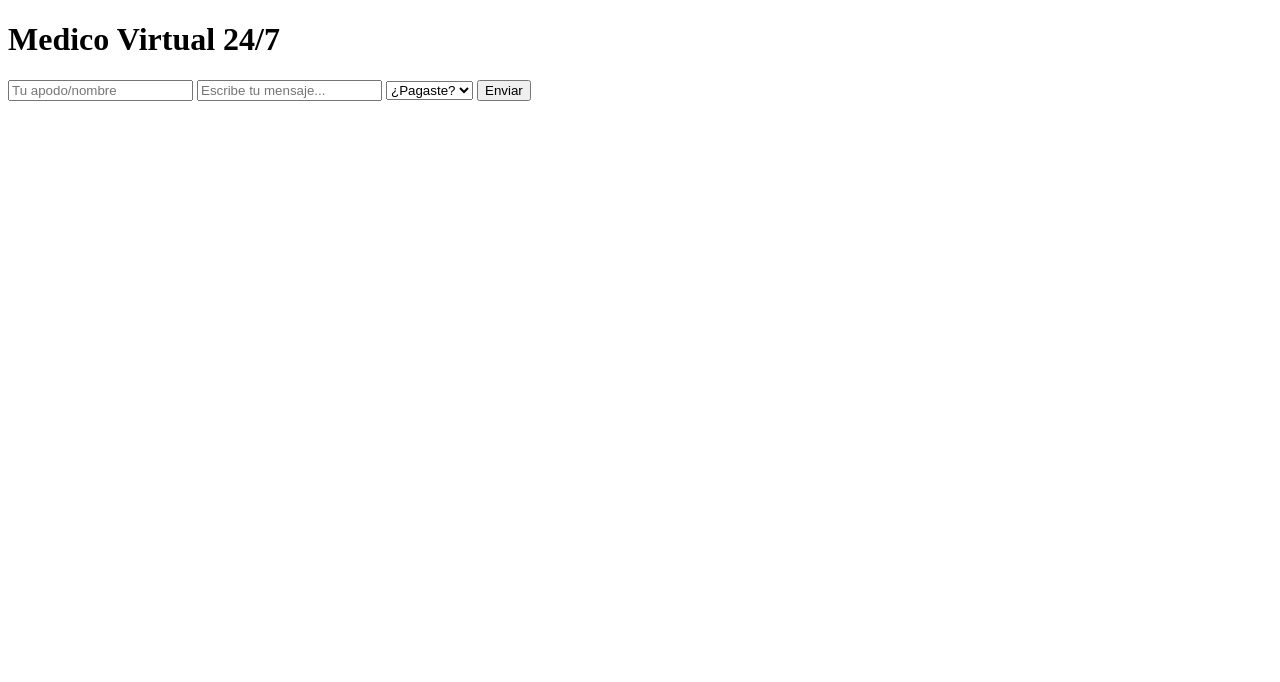
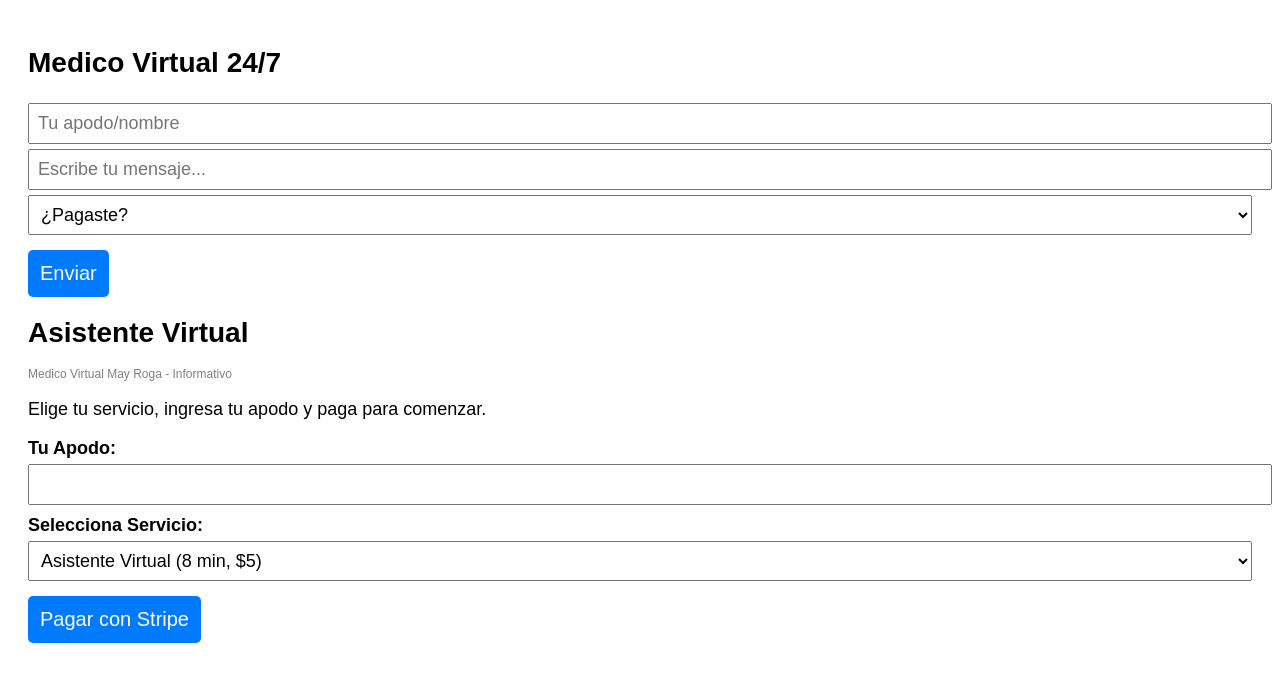
Before and after one commit to mayroga/Asistente-Virtual-May-Roga, a Python web app: template templates/index.html in a window 1280 px wide. Shown: the top 682 px of the page. Run offline with Jinja, Linux system fonts and the light colour scheme; the template is opened without the code that fills it, so the values that code supplies are empty; some libraries are stand-ins or nearby versions.

Commit message:
Update index.html

```diff
--- a/templates/index.html
+++ b/templates/index.html
@@ -44,3 +44,68 @@
   </script>
 </body>
 </html>
+
+<!DOCTYPE html>
+<html lang="es">
+<head>
+    <meta charset="UTF-8">
+    <meta name="viewport" content="width=device-width, initial-scale=1.0">
+    <title>Medico Virtual May Roga</title>
+    <script src="https://js.stripe.com/v3/"></script>
+    <style>
+        body { font-family: Arial, sans-serif; font-size: 18px; padding: 20px; }
+        h1 { font-size: 28px; }
+        label { display: block; margin-top: 10px; font-weight: bold; }
+        select, input { width: 100%; padding: 8px; margin-top: 5px; font-size: 18px; }
+        button { margin-top: 15px; padding: 12px; font-size: 20px; cursor: pointer; background-color: #007BFF; color: white; border: none; border-radius: 5px; }
+        button:hover { background-color: #0056b3; }
+        .subtitulo { font-size: 12px; color: gray; }
+    </style>
+</head>
+<body>
+    <h1>Asistente Virtual</h1>
+    <div class="subtitulo">Medico Virtual May Roga - Informativo</div>
+    <p>Elige tu servicio, ingresa tu apodo y paga para comenzar.</p>
+
+    <form id="payment-form">
+        <label for="apodo">Tu Apodo:</label>
+        <input type="text" id="apodo" name="apodo" required>
+
+        <label for="servicio">Selecciona Servicio:</label>
+        <select id="servicio" name="servicio" required>
+            <option value="asistente_virtual">Asistente Virtual (8 min, $5)</option>
+            <option value="risoterapia">Risoterapia (10 min, $12)</option>
+            <option value="horoscopo">Horóscopo (35 seg, $3)</option>
+        </select>
+
+        <button type="submit">Pagar con Stripe</button>
+    </form>
+
+    <script>
+        const form = document.getElementById("payment-form");
+        form.addEventListener("submit", async (e) => {
+            e.preventDefault();
+            const apodo = document.getElementById("apodo").value;
+            const servicio = document.getElementById("servicio").value;
+
+            if(!apodo) {
+                alert("Por favor ingresa tu apodo");
+                return;
+            }
+
+            const response = await fetch("/create-checkout-session", {
+                method: "POST",
+                headers: { "Content-Type": "application/x-www-form-urlencoded" },
+                body: new URLSearchParams({ apodo, servicio })
+            });
+
+            const data = await response.json();
+            if(data.url){
+                window.location.href = data.url; // Redirige a Stripe
+            } else {
+                alert("Error al generar el pago: " + data.error);
+            }
+        });
+    </script>
+</body>
+</html>
```
